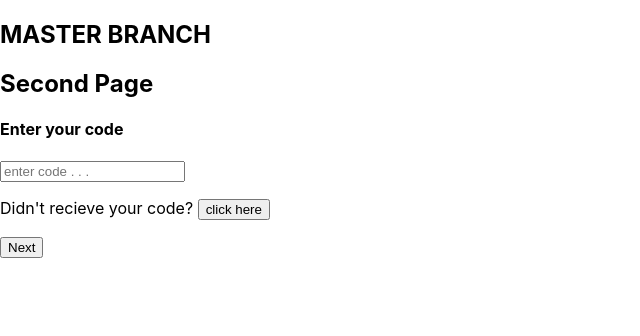
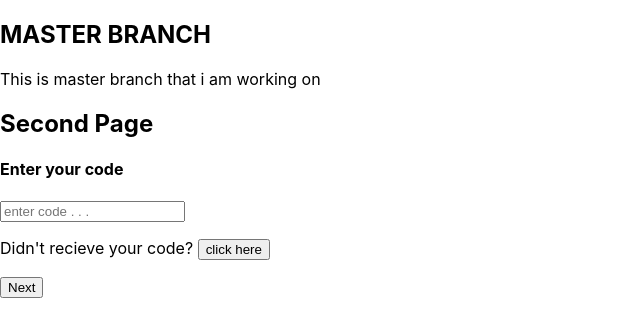
Before and after one commit to Hatemii/Nested-Forms, a React (Create React App) app: page /second in a window 1280 px wide. Shown: the top 336 px of the page, without its empty margins (0-640 px from the left). Built offline with nearby package versions, Linux system fonts and the light colour scheme.

Commit message:
master branch test

```diff
--- a/src/component/Second.js
+++ b/src/component/Second.js
@@ -7,6 +7,8 @@ export default class Second extends Component {
       <div>
 
         <h2>MASTER BRANCH</h2>
+
+        <p>This is master branch that i am working on</p>
 
         <h2>Second Page</h2>
         <h4>Enter your code</h4>
```
